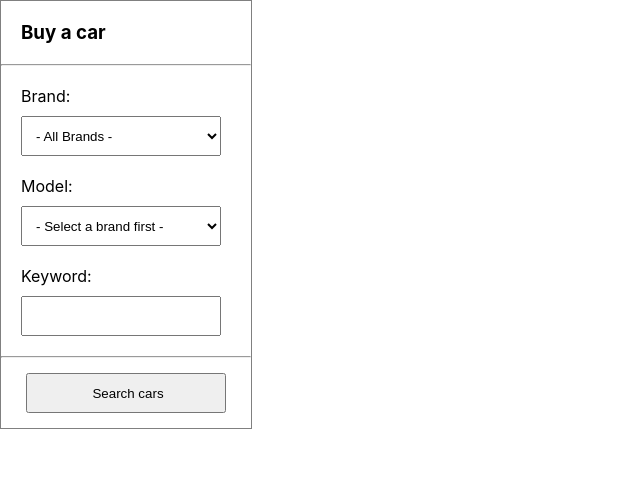
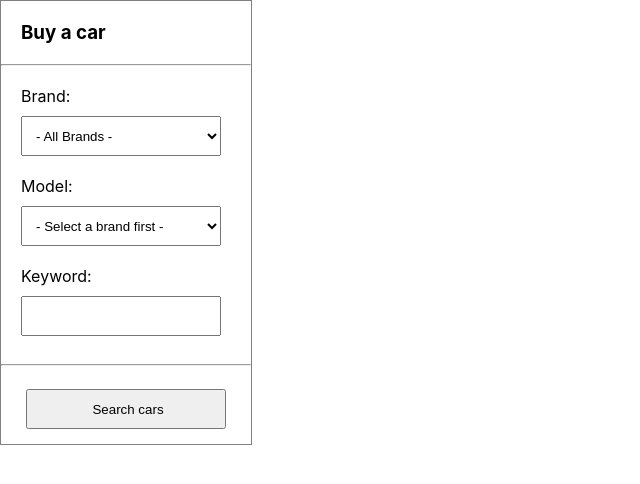
Before and after one commit to pavloKozlov/car-search-card, a React (Create React App) app: page / in a window 1280 px wide. Shown: the top 484 px of the page, without its empty margins (0-640 px from the left). Built offline with nearby package versions, Linux system fonts and the light colour scheme.

Commit message:
Add form with submit

```diff
--- a/src/components/CarSearchCard/CarSearchCard.js
+++ b/src/components/CarSearchCard/CarSearchCard.js
@@ -38,12 +38,19 @@ const options = [{
  * Card component to search for cars.
  */
 const CarSearchCard = () => {
-    const renderFooter = () => (<Button id="B" onClick={() => console.log('button clicked')}>Search cars</Button>);
     return (
-        <Card title="Buy a car" footerContent={renderFooter()}>
-            <LabeledDropDown label="Brand:" id="S1" options={options} onChange={(value) => console.log(value)} prompt="- All Brands -" />
-            <LabeledDropDown label="Model:" id="S2" options={options} onChange={(value) => console.log(value)} prompt="- Select a brand first -" />
-            <LabeledInput label="Keyword:" id="T" onChange={(value) => console.log(value)} />
+        <Card title="Buy a car">
+            <form  onSubmit={(e) => {e.preventDefault();console.log('submit')}}>
+                <div className="card--body">
+                    <LabeledDropDown label="Brand:" id="S1" options={options} onChange={(value) => console.log(value)} prompt="- All Brands -" />
+                    <LabeledDropDown label="Model:" id="S2" options={options} onChange={(value) => console.log(value)} prompt="- Select a brand first -" />
+                    <LabeledInput label="Keyword:" id="T" onChange={(value) => console.log(value)} />
+                </div>
+                <hr />
+                <div className="card--footer">
+                    <Button id="B" type="submit">Search cars</Button>
+                </div>
+            </form>
         </Card>
     );
 }
--- a/src/components/Card/Card.js
+++ b/src/components/Card/Card.js
@@ -5,24 +5,19 @@ import './Card.scss';
 /**
  * Card component with title, body and footer divided by horizontal lines.
  */
-const Card = ({ title, children, footerContent }) => (
-    <div className="card">
-        <h3 className="card--title">{title}</h3>
-        <hr />
-        <div className="card--body">
+const Card = ({ title, children }) => {
+    return (
+        <div className="card">
+            <h3 className="card--title">{title}</h3>
+            <hr />
             {children}
         </div>
-        <hr />
-        <div className="card--footer">
-            {footerContent}
-        </div>
-    </div>
-);
+    );
+}
 
 Card.propTypes = {
     title: PropTypes.string.isRequired,
     children: PropTypes.node,
-    footerContent: PropTypes.node,
 };
 
 export default Card;
```
